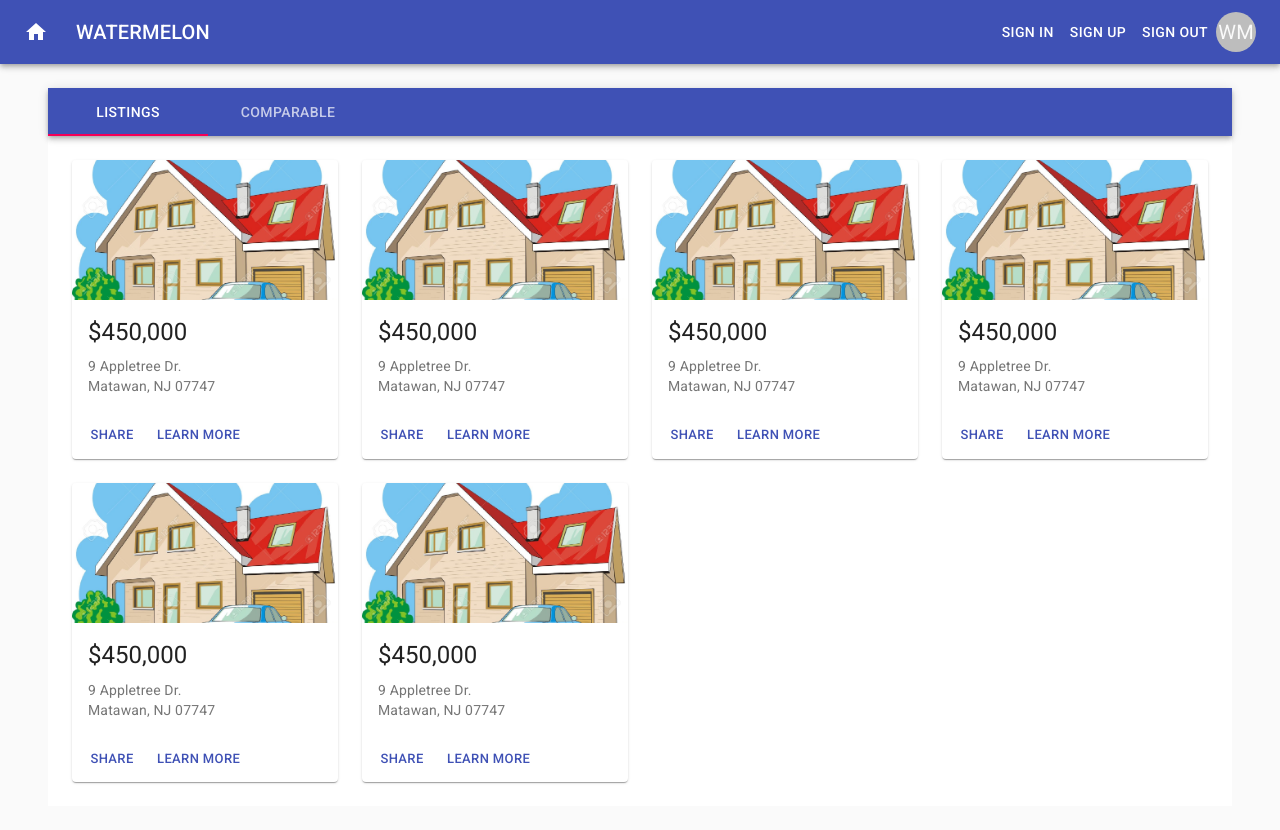
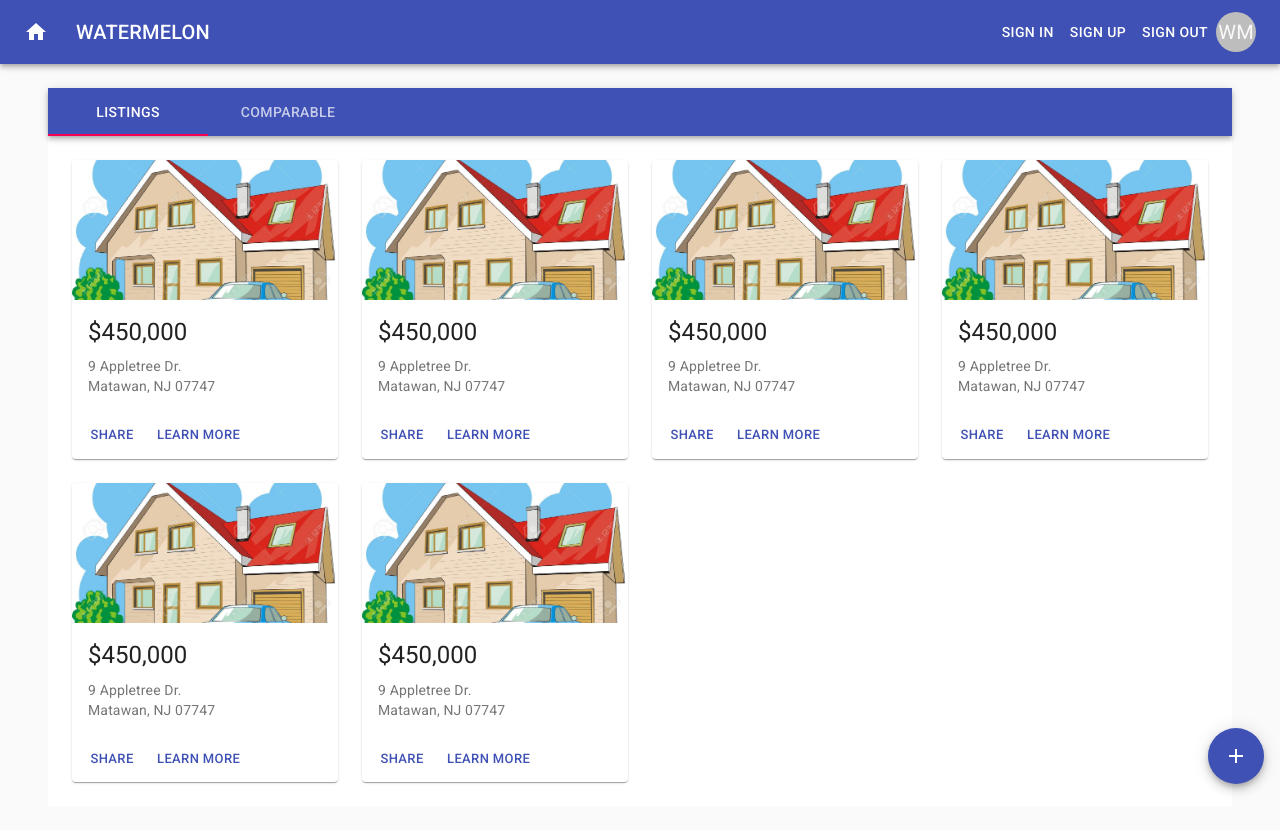
Before and after one commit to iambillmccann-zz/watermelon, a React (Create React App) app: page / in a window 1280 px wide. Built offline with nearby package versions, Linux system fonts and the light colour scheme.

Commit message:
Added the floating action  button

```diff
--- a/src/components/houses/homeList.js
+++ b/src/components/houses/homeList.js
@@ -1,14 +1,25 @@
+// React import
 import React from "react";
+import { Link } from "react-router-dom";
 
+// Material UI import
 import { makeStyles } from "@material-ui/core/styles";
 import Grid from "@material-ui/core/Grid";
+import Fab from "@material-ui/core/Fab";
+import AddIcon from "@material-ui/icons/Add";
 
+// My components
 import HomeSummary from "./HomeSummary";
 
 const useStyles = makeStyles(theme => ({
   root: {
     flexGrow: 1,
     flexWrap: "wrap"
+  },
+  fab: {
+    position: "absolute",
+    bottom: theme.spacing(2),
+    right: theme.spacing(2)
   },
   paper: {
     padding: theme.spacing(2),
@@ -42,6 +53,15 @@ const HomeList = () => {
           <HomeSummary />
         </Grid>
       </Grid>
+      <Fab
+        color="primary"
+        aria-label="add"
+        className={classes.fab}
+        component={Link}
+        to="/homes/new"
+      >
+        <AddIcon />
+      </Fab>
     </div>
   );
 };
```
